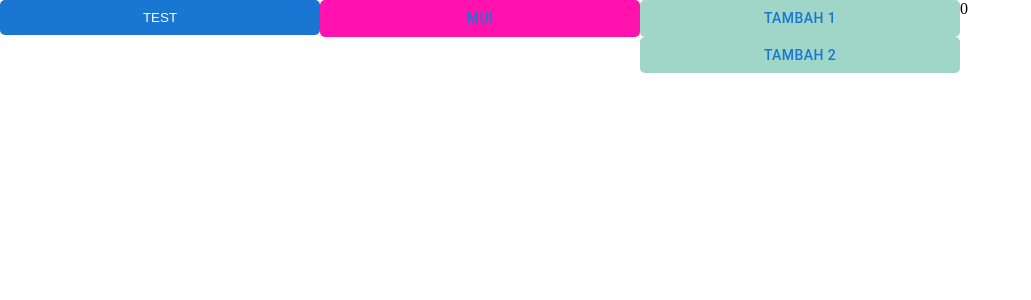
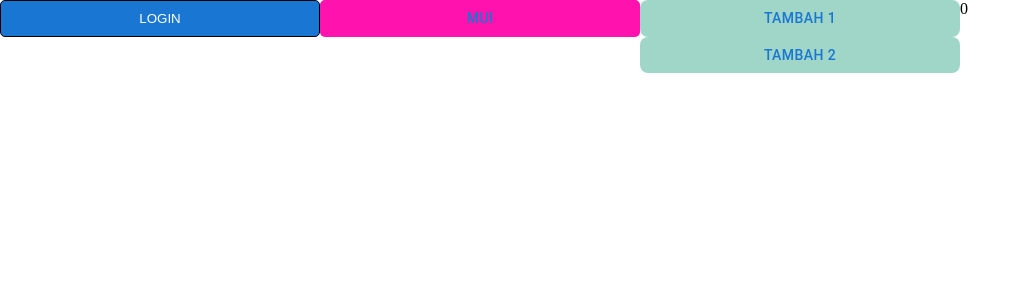
Before and after one commit to satriapinan/food-order-sttp, a React (Vite) app: page / in a window 1280 px wide. Shown: the top 300 px of the page, without its empty margins (0-1031 px from the left). Built offline with nearby package versions, Linux system fonts and the light colour scheme.

Commit message:
feat: add new login page

```diff
--- a/src/App.jsx
+++ b/src/App.jsx
@@ -16,12 +16,12 @@ function App() {
             width: "100%",
             backgroundColor: "#1976d2",
             borderRadius: "5px",
-            border: "none",
+            border: "1px solid #000",
             color: "#FFF",
             padding: "10px",
           }}
         >
-          TEST
+          LOGIN
         </button>
       </Grid>
 
--- a/src/components/AppButton.jsx
+++ b/src/components/AppButton.jsx
@@ -10,7 +10,7 @@ const AppButton = ({ onClick, children }) => {
       sx={{
         width: "100%",
         backgroundColor: "#1976",
-        borderRadius: "5px",
+        borderRadius: "8px",
         boxShadow: "none",
       }}
     >
```
